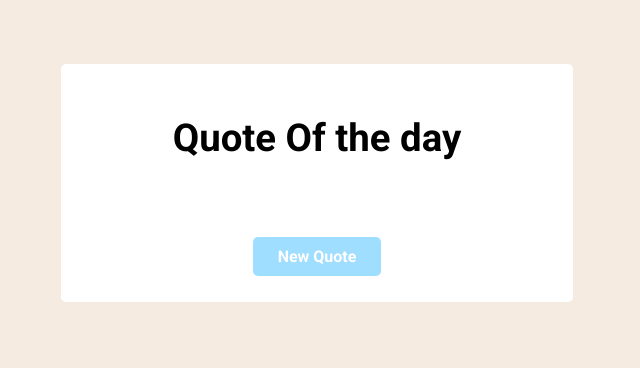
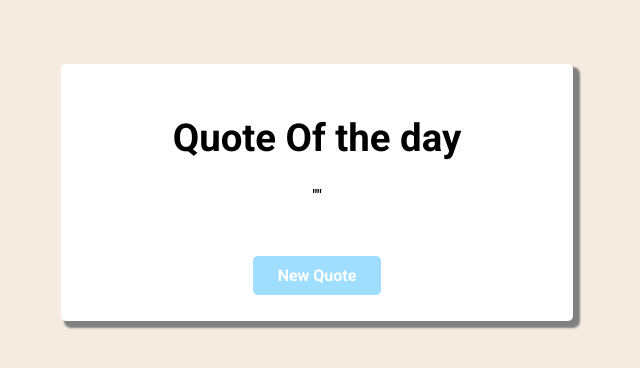
Before and after one commit to TanmayVidhate/Quote, a plain HTML site: page index.html in a window 1280 px wide. Shown: the whole page, without its empty margins (373-1013 px from the left). Drawn offline with Linux system fonts and the light colour scheme.

Commit message:
add css in class

```diff
--- a/style.css
+++ b/style.css
@@ -24,24 +24,27 @@ body{
     height: fit-content;
     /* border: 2px solid red; */
     border-radius: 5px;
+    box-shadow: 5px 5px 2px 2px gray;
 }
 
 #headtxt{
+    width: 100%;
     font-size: 3vw;
     font-weight: bold;
     margin-top: 4vw;
 }
 
-.quote::after, .quote::before{
+#quote::after, #quote::before{
     content: '"';
 }
 
 #quote{
-
+    /* font-size: 1.5vw; */
     width: 80%;
     margin: auto;
     padding: 2vw 3vw;
     text-align: center;
+    font-weight: 500;
     /* border: 1px solid red; */
 }
 
```
